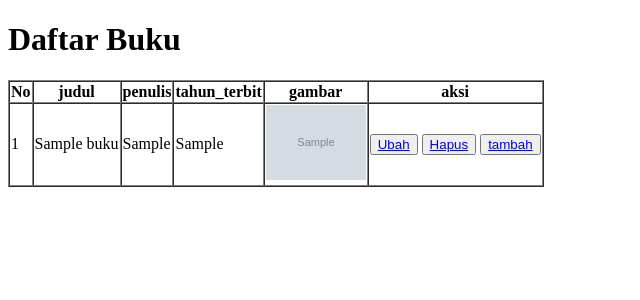
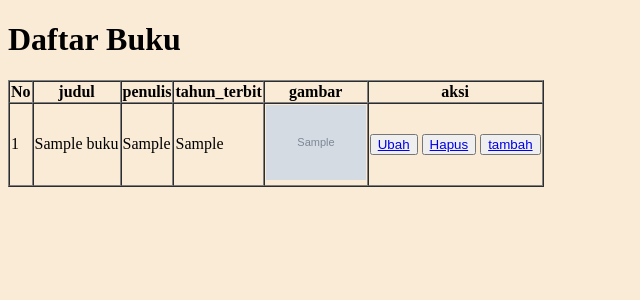
Before and after one commit to realistarrr/prakweb_b_203040069, a PHP site: page / in a window 1280 px wide. Shown: the top 300 px of the page, without its empty margins (0-640 px from the left). Run offline with PHP 8.4, Linux system fonts and the light colour scheme; tables that the repository leaves empty or names only in its code hold one stand-in row (values such as "Sample post"); grey boxes marked "Sample" are stand-in pictures.

Commit message:
Merubah warna background

```diff
--- a/pw/index.php
+++ b/pw/index.php
@@ -24,6 +24,7 @@ $buku = $rows;
   <meta charset="UTF-8">
   <meta http-equiv="X-UA-Compatible" content="IE=edge">
   <meta name="viewport" content="width=device-width, initial-scale=1.0">
+  <link rel="stylesheet" href="style.css">
   <title>Buku</title>
 </head>
 
--- /dev/null
+++ b/pw/style.css
@@ -0,0 +1,3 @@
+body {
+    background-color: antiquewhite;
+}
```
